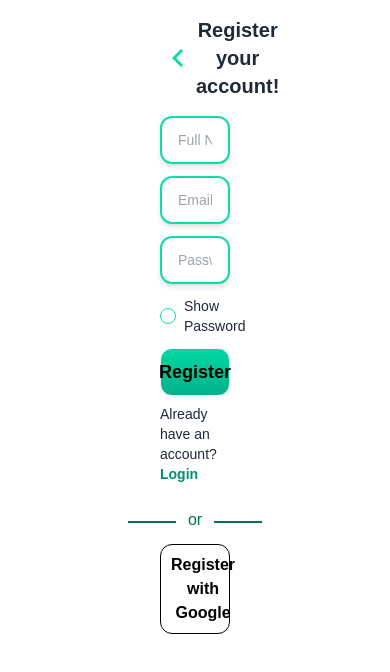
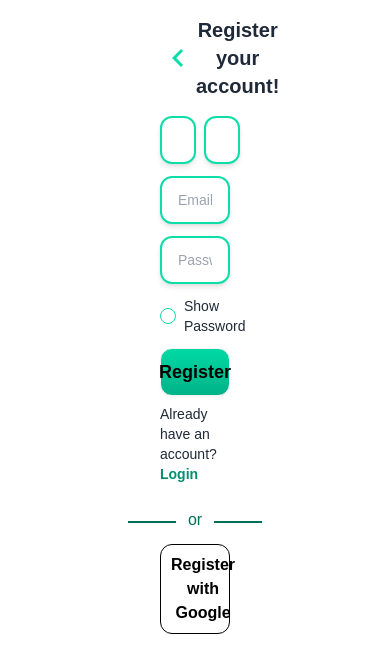
Before and after one commit to migodlcrz/lms-user, a React (Create React App) app: page /register in a window 390 px wide. Shown: the top 672 px of the page. Built offline with nearby package versions, Linux system fonts and the light colour scheme; the HTML template or start-up script is replaced by a standard one.

Commit message:
fixed front end for login and register

```diff
--- a/src/App.tsx
+++ b/src/App.tsx
@@ -45,7 +45,7 @@ function AppContent() {
           path="/dashboard"
           element={
             user ? (
-              <div className="flex flex-row bg-[#1c1c1c]">
+              <div className="flex flex-row">
                 <Sidebar />
                 <DashboardPage />
               </div>
@@ -58,7 +58,7 @@ function AppContent() {
           path="/courses"
           element={
             user ? (
-              <div className="flex flex-row bg-[#1c1c1c]">
+              <div className="flex flex-row">
                 <Sidebar />
                 <CoursePage />
               </div>
@@ -71,7 +71,7 @@ function AppContent() {
           path="/settings"
           element={
             user ? (
-              <div className="flex flex-row bg-[#1c1c1c]">
+              <div className="flex flex-row">
                 <Sidebar />
                 <SettingsPage />
               </div>
--- a/src/components/LoginForm.tsx
+++ b/src/components/LoginForm.tsx
@@ -8,6 +8,7 @@ import { FcGoogle } from "react-icons/fc";
 import { MdKeyboardArrowLeft } from "react-icons/md";
 import { useNavigate } from "react-router-dom";
 import { useLogin } from "../hooks/useLogin";
+import layeredBG from "../images/lowpoly-bg.svg";
 
 interface LogForm {
   email: string;
@@ -71,7 +72,14 @@ const LoginForm = () => {
   });
 
   return (
-    <div className="flex flex-col h-full justify-center px-40">
+    <div
+      className="flex flex-col h-full justify-center px-40 bg-slate-50"
+      // style={{
+      //   backgroundImage: `url(${layeredBG})`,
+      //   backgroundSize: "cover",
+      //   backgroundPosition: "center",
+      // }}
+    >
       {/* <div className="grid place-items-center h-screen bg-white">
         <div className="bg-white shadow-lg p-5 min-w-80 border-t-4 border-harvest_gold m-10"> */}
       <div className="flex flex-row ">
@@ -85,7 +93,7 @@ const LoginForm = () => {
           <MdKeyboardArrowLeft />
         </button>
         <h1 className="text-sm lg:text-xl font-bold my-4 text-center text-black">
-          Hello Again!
+          Login
         </h1>
       </div>
       <form onSubmit={handleFormSubmit} className="flex flex-col gap-3">
--- a/src/components/RegisterForm.tsx
+++ b/src/components/RegisterForm.tsx
@@ -9,19 +9,16 @@ import { motion } from "framer-motion";
 import { FcGoogle } from "react-icons/fc";
 
 interface RegForm {
-  name: string;
+  firstName: string;
+  lastName: string;
   email: string;
   password: string;
 }
 
-interface GoogleCred {
-  name: string;
-  email: string;
-}
-
 const RegisterForm = () => {
   const [regForm, setRegForm] = useState<RegForm>({
-    name: "",
+    firstName: "",
+    lastName: "",
     email: "",
     password: "",
   });
@@ -33,7 +30,8 @@ const RegisterForm = () => {
 
   const clearForm = () => {
     setRegForm({
-      name: "",
+      firstName: "",
+      lastName: "",
       email: "",
       password: "",
     });
@@ -101,16 +99,28 @@ const RegisterForm = () => {
         </h1>
       </div>
       <form onSubmit={handleFormSubmit} className="flex flex-col gap-3">
+        <div className="flex flex-row w-full space-x-2">
           <input
             type="text"
-          placeholder="Full Name"
-          className="input-md border-caribbean border-2 shadow-md rounded-xl"
+            placeholder="First Name"
+            className="input-md border-caribbean border-2 shadow-md rounded-xl w-1/2"
             data-testid=""
-          value={regForm.name}
+            value={regForm.firstName}
             onChange={(e) => {
-            changeHandler("name", e.target.value);
+              changeHandler("firstName", e.target.value);
             }}
           />
+          <input
+            type="text"
+            placeholder="Last Name"
+            className="input-md border-caribbean border-2 shadow-md rounded-xl w-1/2"
+            data-testid=""
+            value={regForm.lastName}
+            onChange={(e) => {
+              changeHandler("lastName", e.target.value);
+            }}
+          />
+        </div>
         <input
           type="text"
           placeholder="Email"
--- a/src/components/SideBar.tsx
+++ b/src/components/SideBar.tsx
@@ -19,10 +19,10 @@ const Sidebar = () => {
   };
 
   return (
-    <div className="sticky flex top-0 h-full z-50">
+    <div className="sticky flex top-0 h-screen z-50">
       <div
         onClick={() => !isOpen && toggleSidebar()}
-        className={`flex items-start transition-all duration-300  bg-[#1c1c1c] z-50 ${
+        className={`flex items-start transition-all duration-300 bg-[#1c1c1c] z-50 ${
           isOpen ? "w-80" : "w-20"
         }`}
       >
--- a/src/hooks/useRegister.ts
+++ b/src/hooks/useRegister.ts
@@ -3,7 +3,8 @@ import { useNavigate } from "react-router-dom";
 import { toast } from "react-toastify";
 
 interface RegForm {
-  name: string;
+  firstName: string;
+  lastName: string;
   email: string;
   password: string;
 }
@@ -41,13 +42,10 @@ export const useSignUp = () => {
 
     if (response.ok) {
       toast.success(json.message);
-      // localStorage.setItem("user", JSON.stringify(json));
-      // dispatch({ type: "LOGIN", payload: json });
-      // navigate("/login");
+      navigate("/login");
     }
 
     if (!response.ok) {
-      navigate("/login");
       toast.error(json.error);
     }
   };
@@ -68,6 +66,7 @@ export const useSignUp = () => {
 
     if (!response.ok) {
       toast.error(json.error);
+      console.log(json);
     }
 
     if (response.ok) {
--- a/src/pages/LoginPage.tsx
+++ b/src/pages/LoginPage.tsx
@@ -1,12 +1,11 @@
 import React from "react";
 import LoginForm from "../components/LoginForm";
-import loginPic from "../images/dmitri.png";
 
 const LoginPage = () => {
   return (
     <div className="flex flex-col lg:flex-row overflow-hidden">
-      <div className="w-full lg:w-1/2 h-20 lg:h-screen relative  hidden lg:block">
-        <img src={loginPic} alt="Loading" />
+      <div className="w-full lg:w-1/2 h-20 lg:h-screen relative hidden lg:flex lg:items-center lg:justify-center p-7 bg-poly-bg bg-cover bg-center">
+        <h1 className="text-white">Welcome back! We've missed you! </h1>
       </div>
       <div className="w-full lg:w-1/2">
         <LoginForm />
--- a/src/pages/RegisterPage.tsx
+++ b/src/pages/RegisterPage.tsx
@@ -5,8 +5,11 @@ import registerPic from "../images/noriel.png";
 const RegisterPage = () => {
   return (
     <div className="flex flex-col lg:flex-row overflow-hidden">
-      <div className="w-full lg:w-1/2 h-20 lg:h-screen bg-emerald-300 relative hidden lg:block">
-        <img src={registerPic} alt="Loading" />
+      <div className="w-full lg:w-1/2 h-20 lg:h-screen relative hidden lg:flex lg:items-center lg:justify-center p-7 bg-poly-bg bg-cover bg-center">
+        <h1 className="text-gray-800">
+          Start your learning journey here at{" "}
+          <span className="text-white">Learnify</span>
+        </h1>{" "}
       </div>
       <div className="w-full lg:w-1/2">
         <RegisterForm />
--- a/tailwind.config.js
+++ b/tailwind.config.js
@@ -13,6 +13,7 @@ module.exports = {
         "gradient-radial": "radial-gradient(var(--tw-gradient-stops))",
         "gradient-conic":
           "conic-gradient(from 180deg at 50% 50%, var(--tw-gradient-stops))",
+        "poly-bg": "url('/src/images/lowpoly-bg.svg')",
       },
       textShadow: {
         sm: "0 1px 2px var(--tw-shadow-color)",
```
Also changed, not shown: src/images/login-bg.svg (added), src/images/lowpoly-bg.svg (added). Lines whose indentation alone changed are shown as unchanged.
